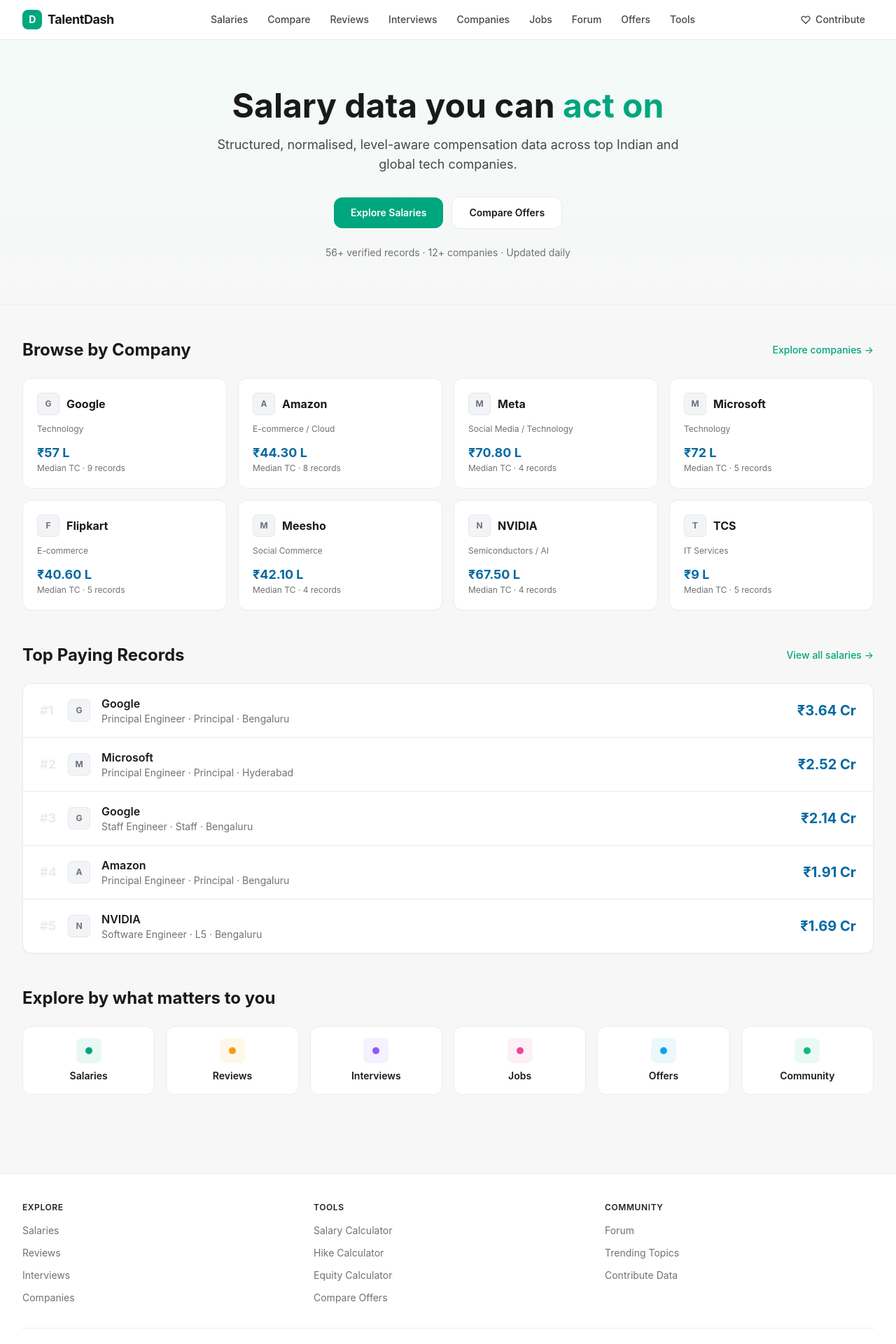
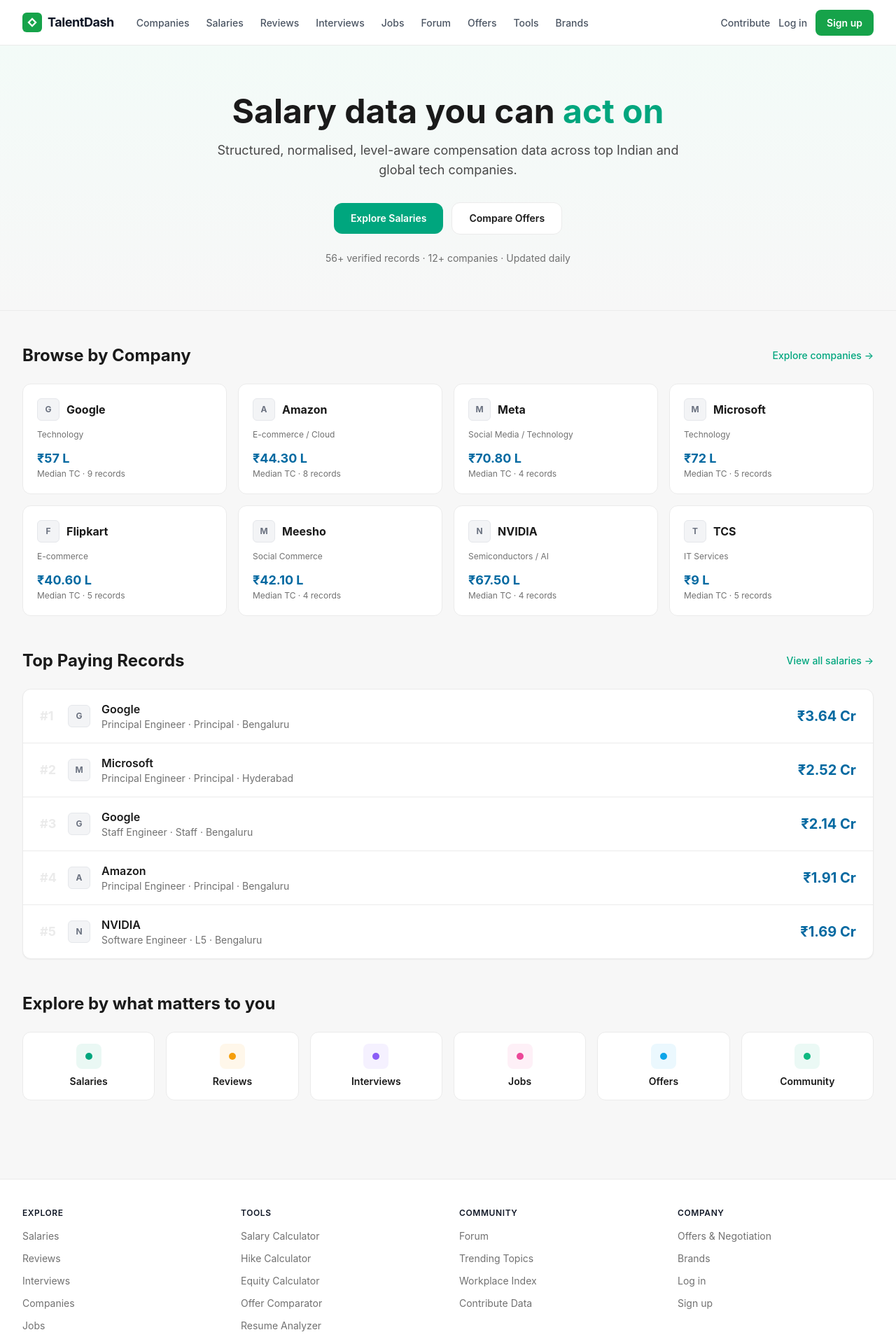
Before and after one commit to Visshwasmai24/talentdash, a Next.js app: page / in a window 1280 px wide. Shown: the top 1920 px of the page at 70% size. Built offline with nearby package versions, Linux system fonts and the light colour scheme.

Commit message:
Update layout metadata and replace navbar

```diff
--- a/app/layout.tsx
+++ b/app/layout.tsx
@@ -2,88 +2,92 @@ import type { Metadata } from 'next';
 import './globals.css';
 import Link from 'next/link';
 import { SITE_URL } from '@/lib/config';
+import { Navbar } from '@/components/ui/Navbar';
 
 export const metadata: Metadata = {
-  title: 'TalentDash — Salary data you can act on.',
-  description: 'Discover real salary insights, read reviews, prepare for interviews, and find the right opportunities — all in one place.',
+  title: 'TalentDash — Explore. Compare. Grow.',
+  description: 'Explore salaries, read real reviews, prepare for interviews, and find the right opportunities — all in one place.',
   metadataBase: new URL(SITE_URL),
   openGraph: { siteName: 'TalentDash', type: 'website' },
 };
+
+const FOOTER_SECTIONS: { title: string; links: [string, string][] }[] = [
+  {
+    title: 'Explore',
+    links: [
+      ['Salaries', '/salaries'],
+      ['Reviews', '/reviews'],
+      ['Interviews', '/interviews'],
+      ['Companies', '/companies/google'],
+      ['Jobs', '/jobs'],
+    ],
+  },
+  {
+    title: 'Tools',
+    links: [
+      ['Salary Calculator', '/tools'],
+      ['Hike Calculator', '/tools'],
+      ['Equity Calculator', '/tools'],
+      ['Offer Comparator', '/compare'],
+      ['Resume Analyzer', '/tools'],
+    ],
+  },
+  {
+    title: 'Community',
+    links: [
+      ['Forum', '/community'],
+      ['Trending Topics', '/community'],
+      ['Workplace Index', '/workplace-index'],
+      ['Contribute Data', '/contribute'],
+    ],
+  },
+  {
+    title: 'Company',
+    links: [
+      ['Offers & Negotiation', '/offers'],
+      ['Brands', '/workplace-index'],
+      ['Log in', '/login'],
+      ['Sign up', '/signup'],
+    ],
+  },
+];
 
 export default function RootLayout({ children }: { children: React.ReactNode }) {
   return (
     <html lang="en">
       <body className="bg-[#F7F7F7] font-sans antialiased">
-        {/* Top navbar */}
-        <header className="bg-white border-b border-[#EBEBEB] sticky top-0 z-40">
-          {/* Main nav row */}
-          <div className="max-w-7xl mx-auto px-4 sm:px-6 lg:px-8">
-            <div className="flex items-center justify-between h-14">
-              {/* Logo */}
-              <Link href="/" className="flex items-center gap-2 font-bold text-[#1a1a1a] text-lg tracking-tight shrink-0">
-                <span className="w-7 h-7 bg-[#00A67E] rounded-lg flex items-center justify-center text-white text-sm font-bold">D</span>
-                <span>TalentDash</span>
-              </Link>
-
-              {/* Center nav links */}
-              <nav className="hidden md:flex items-center gap-1">
-                {[
-                  { href: '/salaries', label: 'Salaries' },
-                  { href: '/compare', label: 'Compare' },
-                  { href: '/reviews', label: 'Reviews' },
-                  { href: '/interviews', label: 'Interviews' },
-                  { href: '/companies/google', label: 'Companies' },
-                  { href: '/jobs', label: 'Jobs' },
-                  { href: '/community', label: 'Forum' },
-                  { href: '/offers', label: 'Offers' },
-                  { href: '/tools', label: 'Tools' },
-                ].map(({ href, label }) => (
-                  <Link key={href} href={href}
-                    className="px-3 py-1.5 text-sm font-medium text-[#484848] rounded-lg hover:bg-[#F7F7F7] hover:text-[#1a1a1a] transition-colors whitespace-nowrap">
-                    {label}
-                  </Link>
-                ))}
-              </nav>
-
-              {/* Right actions */}
-              <div className="flex items-center gap-2 shrink-0">
-                <Link href="/contribute" className="hidden sm:flex items-center gap-1.5 px-3 py-1.5 text-sm font-medium text-[#484848] hover:text-[#1a1a1a] transition-colors">
-                  <svg className="w-4 h-4" fill="none" stroke="currentColor" viewBox="0 0 24 24"><path strokeLinecap="round" strokeLinejoin="round" strokeWidth={2} d="M4.318 6.318a4.5 4.5 0 000 6.364L12 20.364l7.682-7.682a4.5 4.5 0 00-6.364-6.364L12 7.636l-1.318-1.318a4.5 4.5 0 00-6.364 0z" /></svg>
-                  Contribute
-                </Link>
-
-              </div>
-            </div>
-          </div>
-        </header>
+        <Navbar />
 
         {children}
 
         <footer className="border-t border-[#EBEBEB] bg-white mt-16">
           <div className="max-w-7xl mx-auto px-4 sm:px-6 lg:px-8 py-10">
-            <div className="grid grid-cols-1 sm:grid-cols-3 gap-8 mb-8">
-              {[
-                { title: 'Explore', links: [['Salaries', '/salaries'], ['Reviews', '/reviews'], ['Interviews', '/interviews'], ['Companies', '/companies/google']] },
-                { title: 'Tools', links: [['Salary Calculator', '/tools'], ['Hike Calculator', '/tools'], ['Equity Calculator', '/tools'], ['Compare Offers', '/compare']] },
-                { title: 'Community', links: [['Forum', '/community'], ['Trending Topics', '/community'], ['Contribute Data', '/contribute']] },
-
-              ].map(section => (
+            <div className="grid grid-cols-2 sm:grid-cols-4 gap-8 mb-8">
+              {FOOTER_SECTIONS.map((section) => (
                 <div key={section.title}>
-                  <h3 className="text-xs font-semibold text-[#222222] uppercase tracking-wider mb-3">{section.title}</h3>
+                  <h3 className="text-xs font-semibold text-[#111827] uppercase tracking-wider mb-3">{section.title}</h3>
                   <ul className="space-y-2">
                     {section.links.map(([label, href]) => (
-                      <li key={label}><Link href={href} className="text-sm text-[#717171] hover:text-[#00A67E] transition-colors">{label}</Link></li>
+                      <li key={label}>
+                        <Link href={href} className="text-sm text-[#717171] hover:text-[#16A34A] transition-colors">
+                          {label}
+                        </Link>
+                      </li>
                     ))}
                   </ul>
                 </div>
               ))}
             </div>
             <div className="border-t border-[#EBEBEB] pt-6 flex flex-col sm:flex-row items-center justify-between gap-3">
-              <div className="flex items-center gap-2 font-bold text-[#1a1a1a]">
-                <span className="w-6 h-6 bg-[#00A67E] rounded-md flex items-center justify-center text-white text-xs font-bold">D</span>
+              <div className="flex items-center gap-2 font-bold text-[#111827]">
+                <span className="w-6 h-6 bg-[#16A34A] rounded-md flex items-center justify-center">
+                  <svg viewBox="0 0 24 24" className="w-3.5 h-3.5 text-white" fill="currentColor">
+                    <path d="M12 2L2 12l10 10 10-10L12 2zm0 4.83L17.17 12 12 17.17 6.83 12 12 6.83z" />
+                  </svg>
+                </span>
                 TalentDash
               </div>
-              <p className="text-sm text-[#717171]">© 2026 TalentDash · Career intelligence platform </p>
+              <p className="text-sm text-[#717171]">© 2026 TalentDash · Explore. Compare. Grow.</p>
             </div>
           </div>
         </footer>
```
